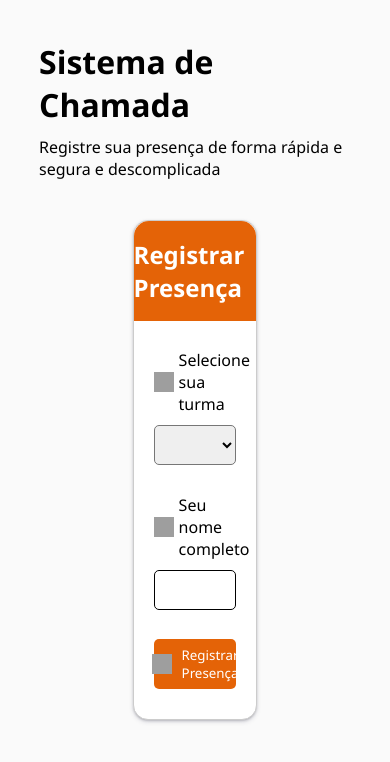
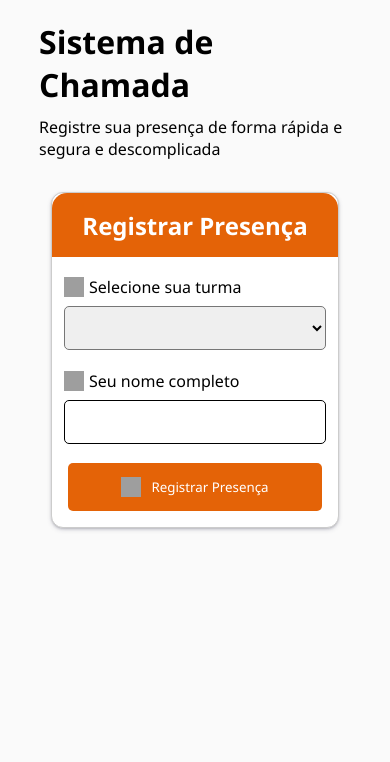
Before and after one commit to Kau7almeida/universidade-jynx-front, a plain HTML site: page chamadaAluno/index.html in a window 390 px wide. Drawn offline with Linux system fonts and the light colour scheme; grey boxes are pictures that could not be loaded.

```diff
--- a/chamada/chamada.css
+++ b/chamada/chamada.css
@@ -155,7 +155,7 @@ main {
             .qrcode{
                 background-color: #ffffff;
                 height: 100%;
-                width: 48%;
+                width: 50%;
                 border: solid 1px #CCCCCC;
                 border-radius: 15px;
                 box-shadow: rgba(50, 50, 93, 0.25) 0px 2px 5px -1px, rgba(0, 0, 0, 0.3) 0px 1px 3px -1px;
@@ -184,7 +184,7 @@ main {
                 }
 
                 .qr{
-                    width: 80%;
+                    width: 70%;
                     height: 60%;
                     display: flex;
                     justify-content: center;
--- a/chamadaAluno/chamadaAluno.css
+++ b/chamadaAluno/chamadaAluno.css
@@ -131,3 +131,58 @@ main {
         }
     }
 }
+
+@media (max-width: 900px) {
+  main .container #content { padding: 16px; }
+  main .container #content .box { width: 60%; max-width: 560px; }
+}
+
+@media (max-width: 680px) {
+  main { margin-top: 20px; }
+  main .container { gap: 20px; }
+
+  main .container .status .msg-hours {
+    flex-direction: column;
+    align-items: flex-start;
+    gap: 10px;
+  }
+  main .container .status .msg-hours .flex-hours { gap: 8px; flex-wrap: wrap; }
+
+  main .container #content {
+    height: auto;
+    min-height: 360px;
+    padding: 16px;
+  }
+
+  main .container #content .box {
+    width: 100%;
+    max-width: 520px;
+    border-radius: 12px;
+  }
+
+  main .container #content .box .header {
+    height: auto;
+    min-height: 64px;
+  }
+  main .container #content .box .header h2 { text-align: center; }
+
+  main .container #content .box .form-control { gap: 8px; }
+  main .container #content .box .form-control select,
+  main .container #content .box .form-control input { height: 44px; }
+  main .container #content .box .form-control .flex-label { flex-wrap: wrap; }
+
+  main .container #content .box .btn { padding: 0 16px 16px 16px; }
+  main .container #content .box .btn button { height: 48px; }
+
+  main .container #finaly {
+    height: auto;
+    min-height: 360px;
+    padding: 16px;
+  }
+}
+
+@media (max-width: 420px) {
+  main .container #content { padding: 12px; }
+  main .container #content .box { max-width: 100%; }
+  main .container #content .box .form-control { padding: 0 12px; }
+}
```
Also changed, not shown: chamada/index.html (+1 -1 lines), chamada/image/frame.jpg.
